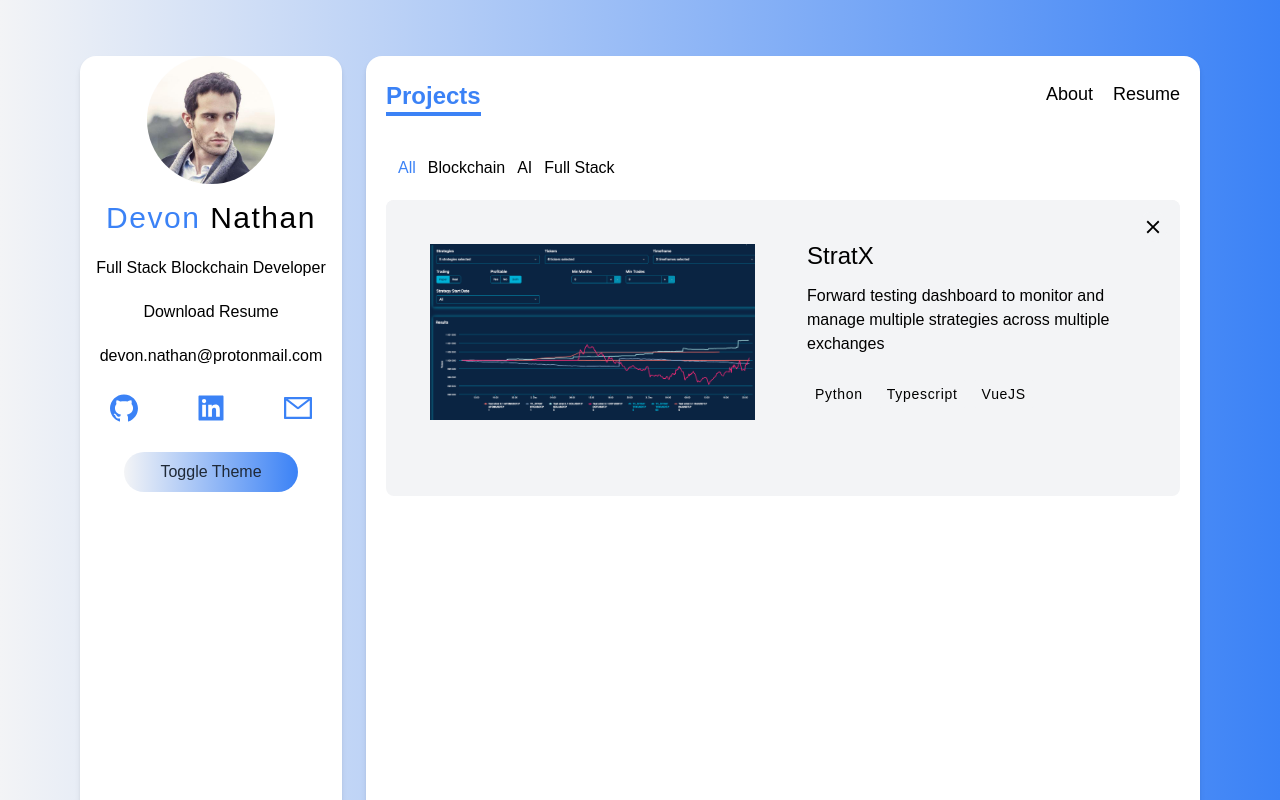
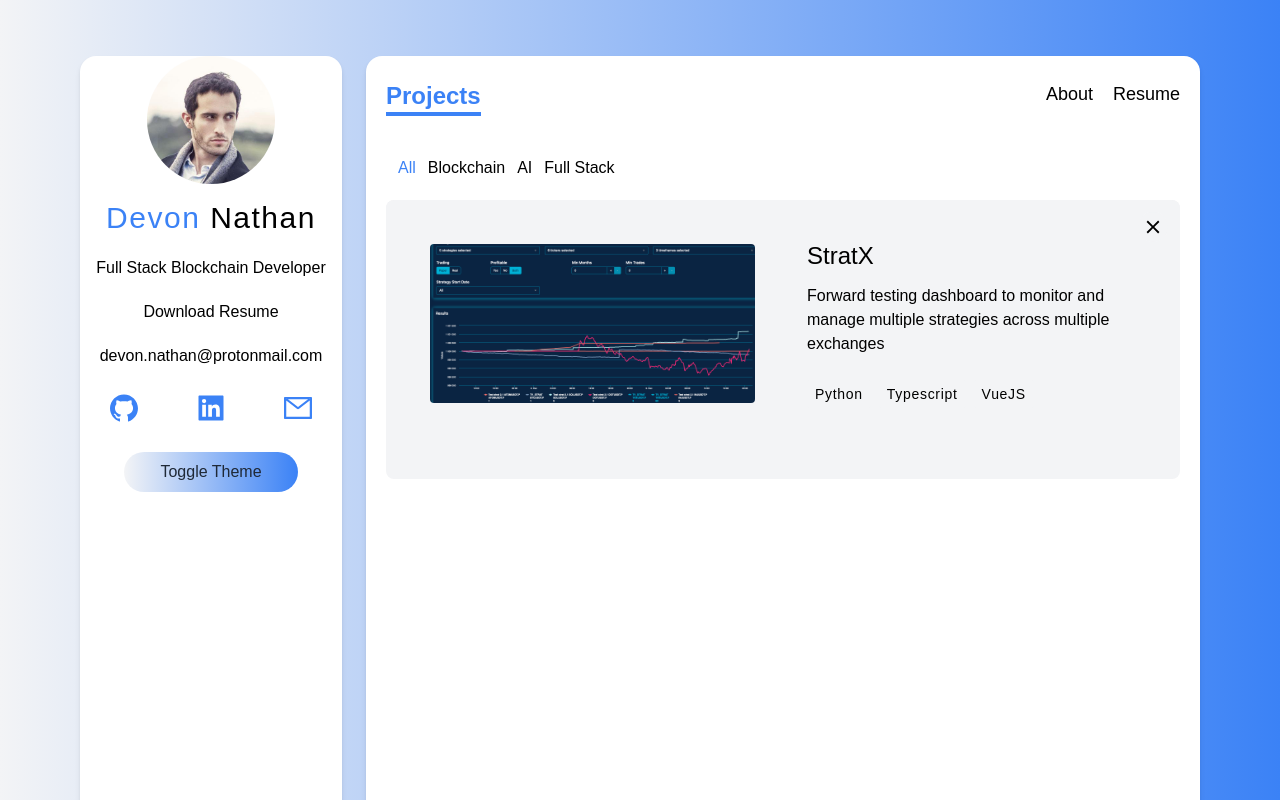
Before and after one commit to devon-n/Portfolio, a Next.js app: page /projects in a window 1280 px wide. Both pictures are taken after a click on the picture 513 px from the left and 272 px from the top of the page. Shown: the top 800 px of the page. Built offline with nearby package versions, Linux system fonts and the light colour scheme.

Commit message:
fix: ProjectCard.tsx image sizes

```diff
--- a/components/ProjectCard.tsx
+++ b/components/ProjectCard.tsx
@@ -29,14 +29,16 @@ const ProjectCard:FunctionComponent<{
 		<div>
 			{showDetail === null && (
 				<div>
+					<div className="w-full max-w-[300px] aspect-[2/1] mx-auto relative">
 						<Image
 							src={image_path}
 							alt={name}
-						className="cursor-pointer"
+							className="cursor-pointer object-cover rounded"
 							onClick={() => setShowDetail(id)}
-						width="300"
-						height="150"
-						layout="responsive"/>
+							fill
+							sizes="(max-width: 768px) 100vw, 300px"
+						/>
+					</div>
 					<p className="my-2 text-center">{name}</p>
 
 				</div>
@@ -48,8 +50,14 @@ const ProjectCard:FunctionComponent<{
 					variants={stagger}
 					initial="initial"
 					animate="animate">
-					<motion.div variants={fadeInUp} className="border-4 border-gray-100">
-						<Image src={image_path} alt={name} layout="responsive" width="300" height="150"/>
+					<motion.div variants={fadeInUp} className="border-4 border-gray-100 w-full aspect-[2/1] relative">
+						<Image
+							src={image_path}
+							alt={name}
+							className="object-cover rounded"
+							fill
+							sizes="(max-width: 768px) 100vw, 300px"
+						/>
 					</motion.div>
 					<motion.div variants={fadeInUp} className="flex justify-center my-4 space-x-3">
 						{github_url ?
```
Lines whose indentation alone changed are shown as unchanged.
